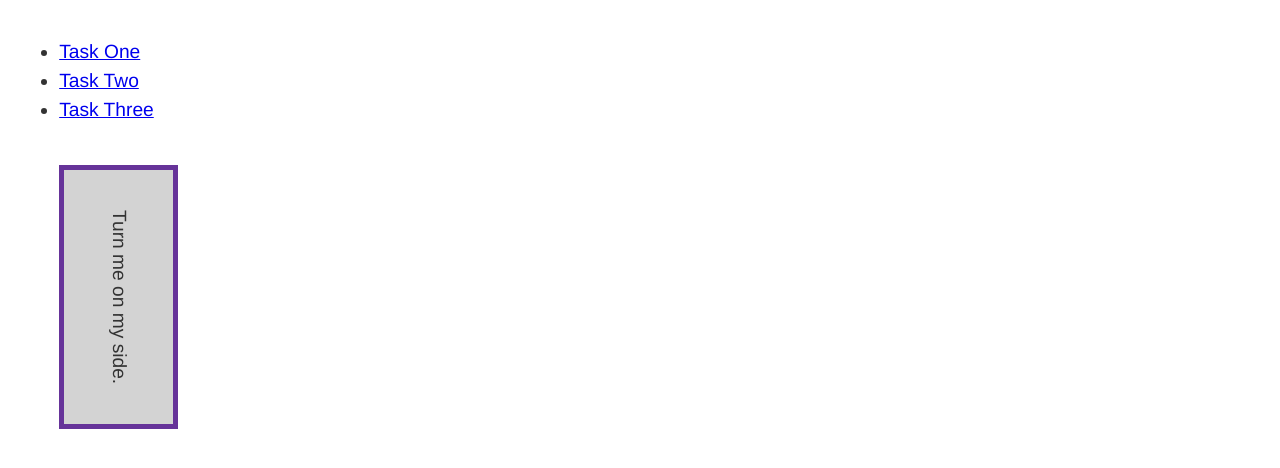
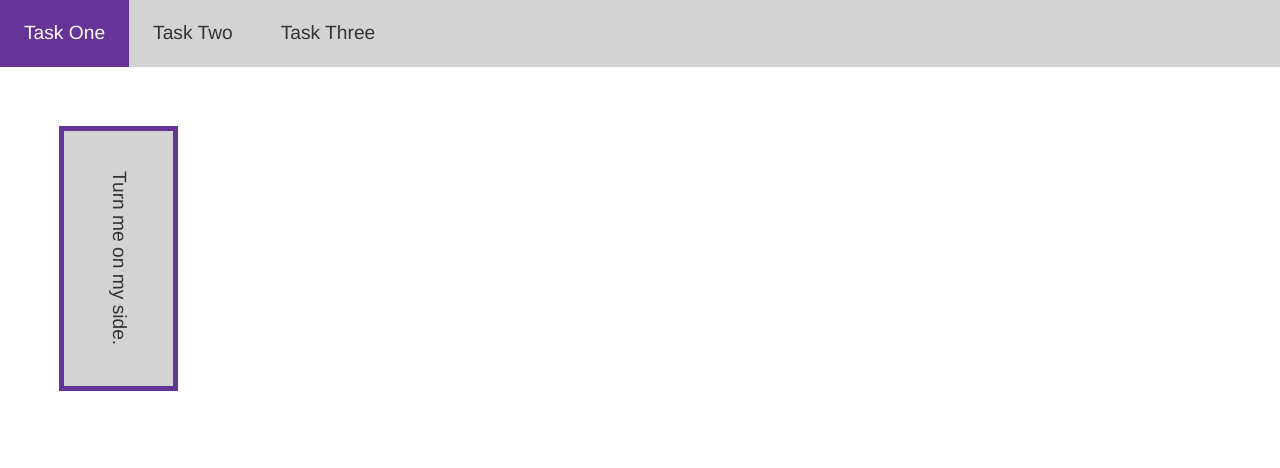
Before and after one commit to matheus4lves/mdn-handling-different-text-directions, a plain HTML site: page app/index.html in a window 1280 px wide. Drawn offline with Linux system fonts and the light colour scheme.

Commit message:
Move global styles for its own file

```diff
--- /dev/null
+++ b/app/assets/styles/base/_global.css
@@ -0,0 +1,12 @@
+body {
+  background-color: #fff;
+  color: #333;
+  font: 1.2em / 1.5 Helvetica Neue, Helvetica, Arial, sans-serif;
+  padding: 0;
+  margin: 0;
+}
+
+main {
+  padding: 1em;
+  margin: 0;
+}
--- a/app/assets/styles/styles.css
+++ b/app/assets/styles/styles.css
@@ -1,10 +1,5 @@
-body {
-  background-color: #fff;
-  color: #333;
-  font: 1.2em / 1.5 Helvetica Neue, Helvetica, Arial, sans-serif;
-  padding: 1em;
-  margin: 0;
-}
+@import "base/_global.css";
+@import "modules/_primary-nav.css";
 
 .box {
   border: 5px solid rebeccapurple;
```
